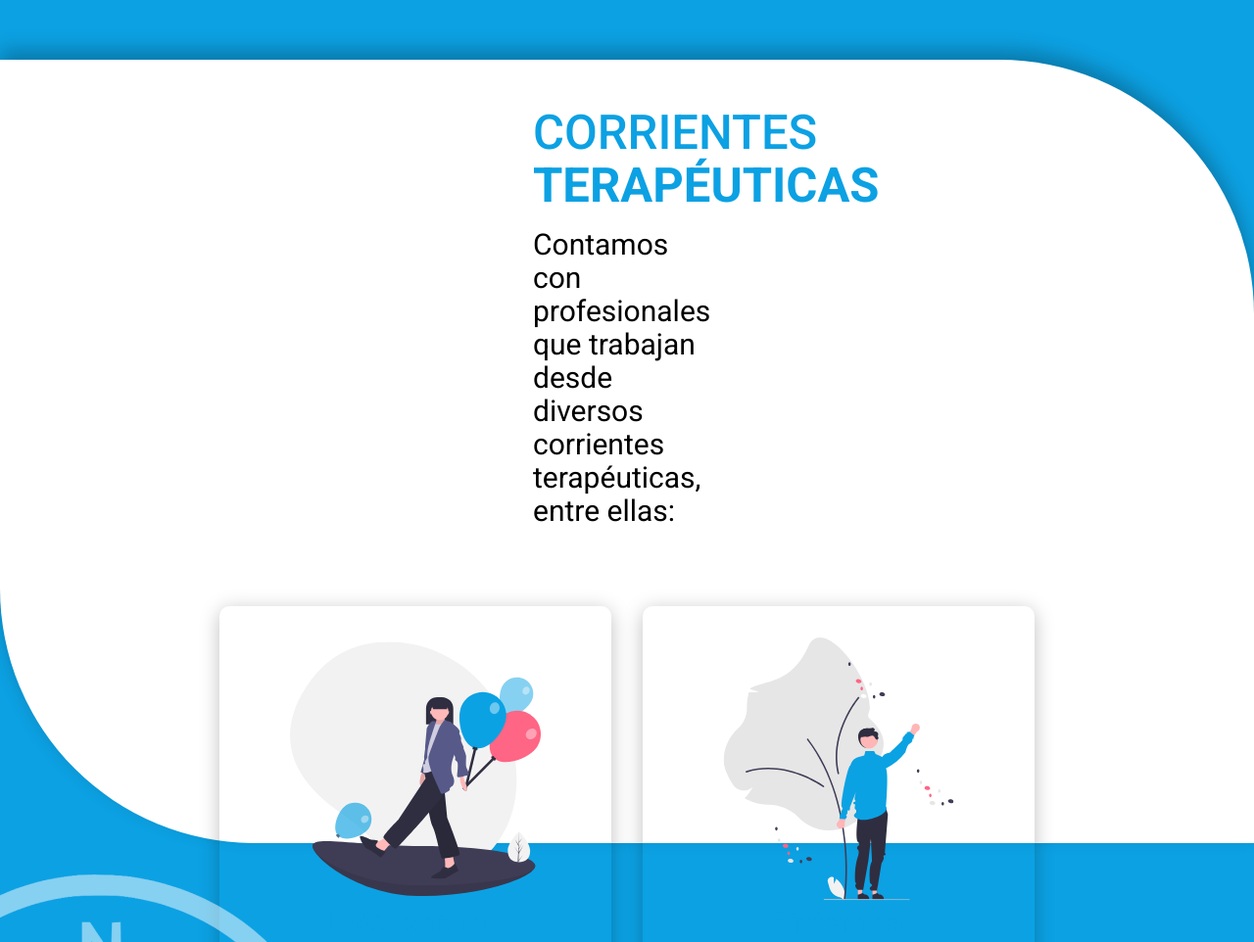
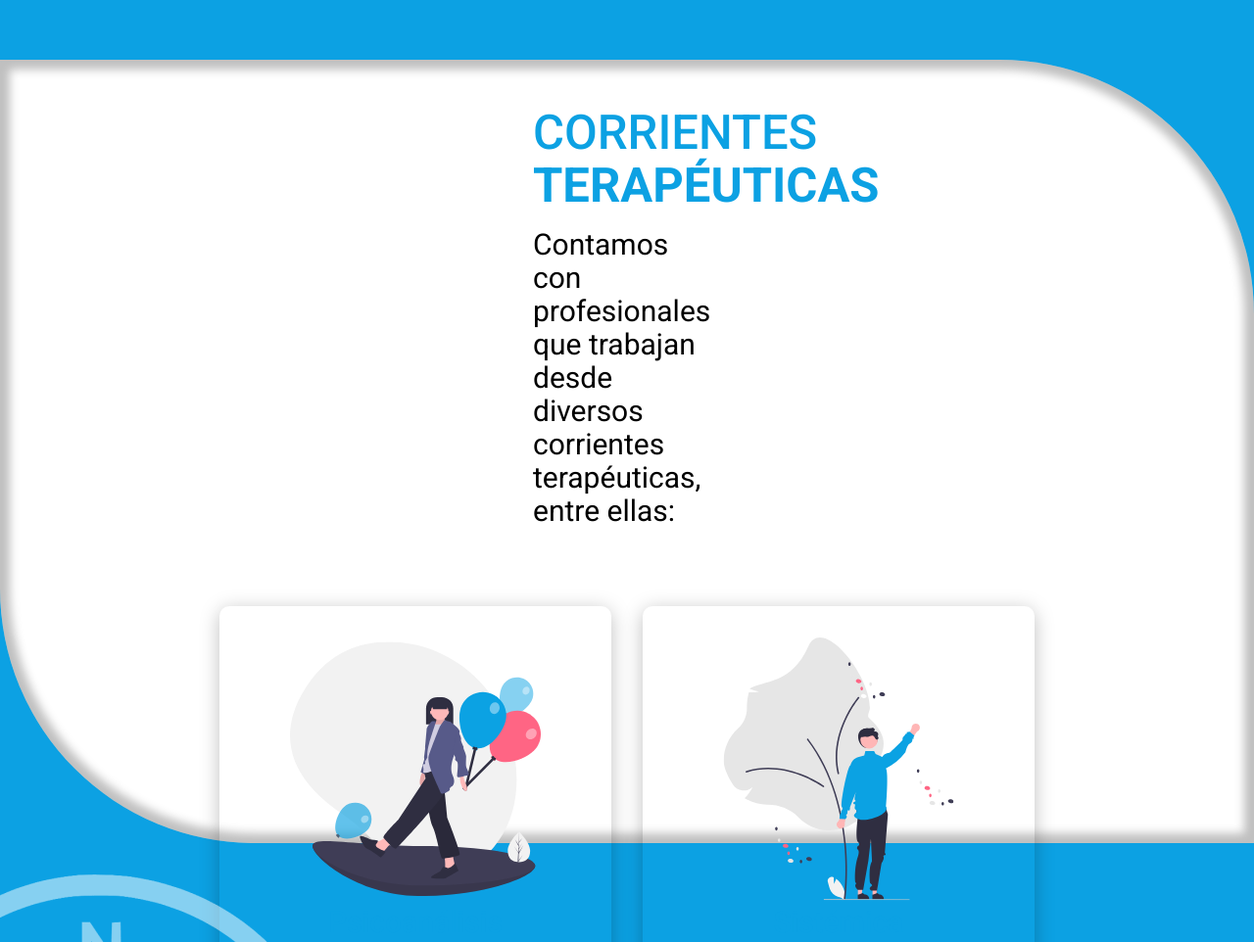
Before and after one commit to ariiwtf/brujula-final, a website: page index.html in a window 1280 px wide. Shown: the part 1305-2267 px from the top of the page at 98% size. Drawn offline with Linux system fonts and the light colour scheme; some packages are replaced by stand-ins of ours; a script that the page names is missing.

Commit message:
sombre seccion 2

```diff
--- a/sass/pages/_section2.scss
+++ b/sass/pages/_section2.scss
@@ -4,7 +4,7 @@
     background-color: #fff;
     border-radius: 0px 260px 0px 260px;
     height: 800px;
-    box-shadow: 0px -10px 20px rgba(0, 0, 0, 0.25);
+    box-shadow: inset 0px 0px 10px 10px rgba(0, 0, 0, 0.25);
 
     .texto__section2 {
         padding: 3rem 34rem 1rem ;
```
Also changed, not shown: css/main.css.
